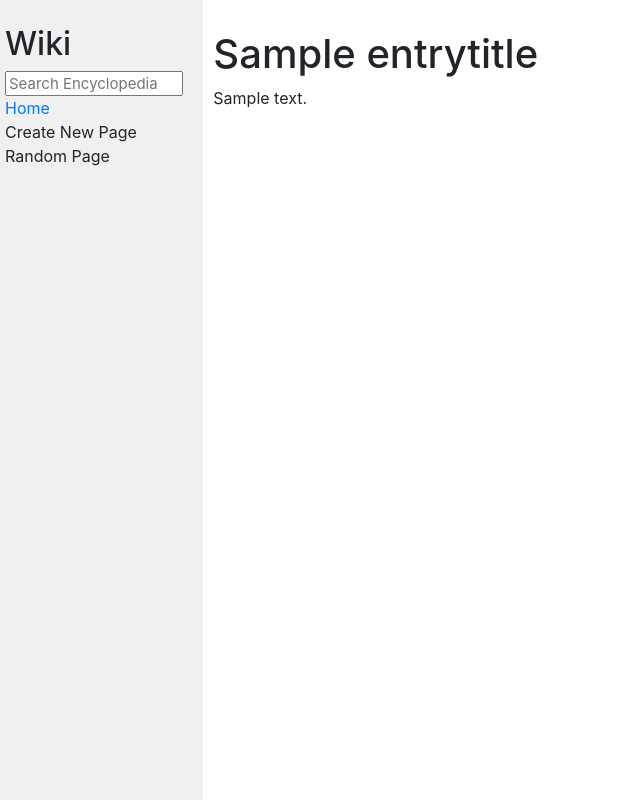
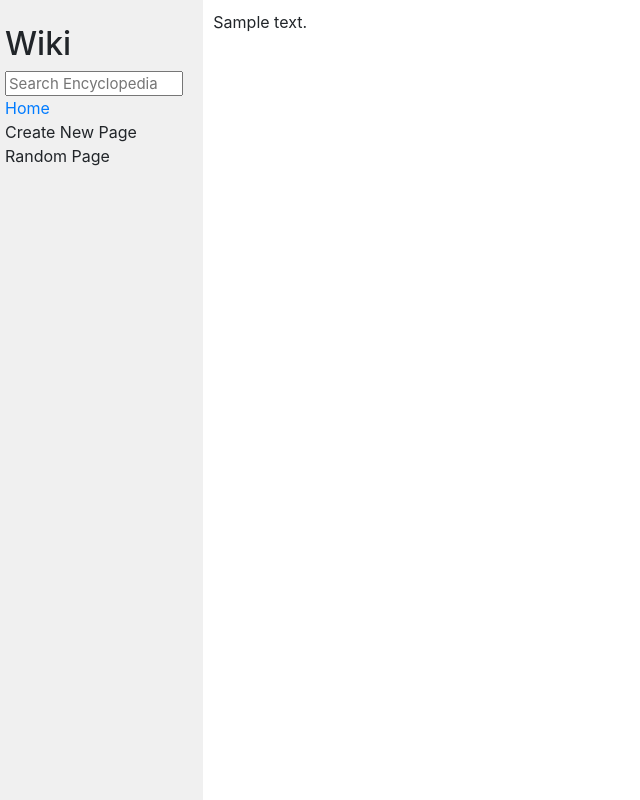
Before and after one commit to PayBoa/Wikipaydia, a Django app: template encyclopedia/templates/encyclopedia/entrycontent.html in a window 1280 px wide. Shown: the whole page, without its empty margins (0-640 px from the left). Run offline with Django 3.2, Linux system fonts and the light colour scheme; the template is opened without the code that fills it: most values are stand-ins (such as "Sample title", 1, 10 or a date in 2020); some libraries are stand-ins or nearby versions.

Commit message:
modified entrycontent.html for title

```diff
--- a/encyclopedia/templates/encyclopedia/entrycontent.html
+++ b/encyclopedia/templates/encyclopedia/entrycontent.html
@@ -5,7 +5,7 @@
 {% endblock %}
 
 {% block body %}
-    <h1>{{ entrytitle }}</h1>
-    {{ content }}
+
+    {{ content|safe }}
 
 {% endblock %}
--- a/encyclopedia/views.py
+++ b/encyclopedia/views.py
@@ -16,5 +16,4 @@ def entrycontent(request, entrytitle):
 
     return render(request, "encyclopedia/entrycontent.html", {
         "content": html_content,
-        "entrytitle": entrytitle
     })
```
